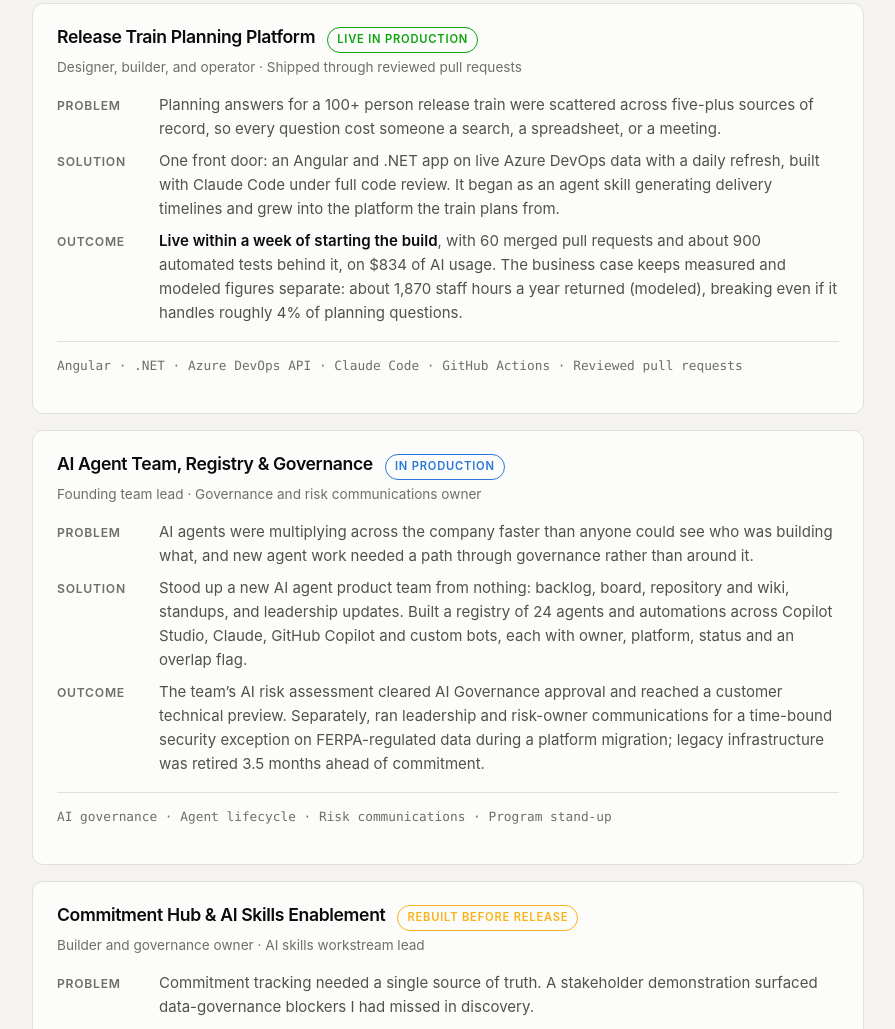
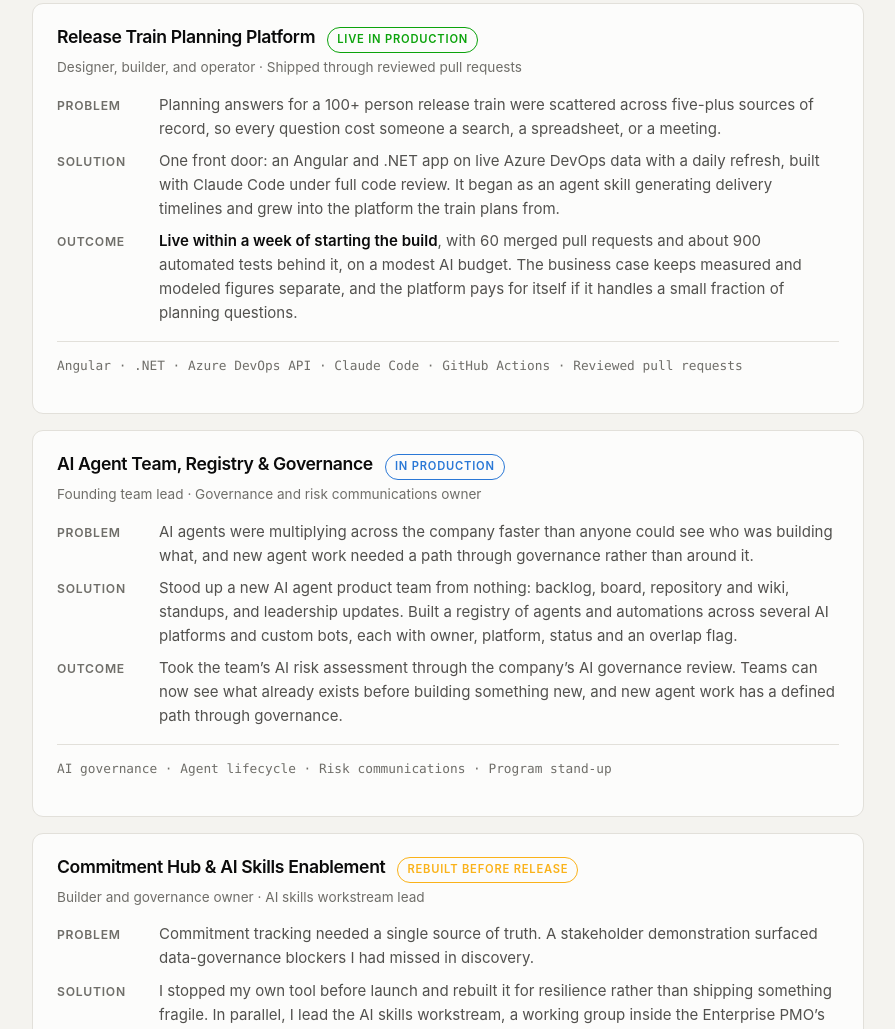
Before and after one commit to jahlilshannon/jahlilshannon-portfolio, a plain HTML site: page index.html in a window 1280 px wide. Shown: the part 1856-2885 px from the top of the page, without its empty margins (192-1087 px from the left). Drawn offline with Linux system fonts and the light colour scheme.

Commit message:
Remove internal security, product and cost details from portfolio

```diff
--- a/index.html
+++ b/index.html
@@ -189,7 +189,7 @@
       <dl>
         <dt>Problem</dt><dd>Planning answers for a 100+ person release train were scattered across five-plus sources of record, so every question cost someone a search, a spreadsheet, or a meeting.</dd>
         <dt>Solution</dt><dd>One front door: an Angular and .NET app on live Azure DevOps data with a daily refresh, built with Claude Code under full code review. It began as an agent skill generating delivery timelines and grew into the platform the train plans from.</dd>
-        <dt>Outcome</dt><dd><strong>Live within a week of starting the build</strong>, with 60 merged pull requests and about 900 automated tests behind it, on $834 of AI usage. The business case keeps measured and modeled figures separate: about 1,870 staff hours a year returned (modeled), breaking even if it handles roughly 4% of planning questions.</dd>
+        <dt>Outcome</dt><dd><strong>Live within a week of starting the build</strong>, with 60 merged pull requests and about 900 automated tests behind it, on a modest AI budget. The business case keeps measured and modeled figures separate, and the platform pays for itself if it handles a small fraction of planning questions.</dd>
       </dl>
       <p class="stack">Angular · .NET · Azure DevOps API · Claude Code · GitHub Actions · Reviewed pull requests</p>
     </article>
@@ -202,8 +202,8 @@
       <p class="proj-role">Founding team lead · Governance and risk communications owner</p>
       <dl>
         <dt>Problem</dt><dd>AI agents were multiplying across the company faster than anyone could see who was building what, and new agent work needed a path through governance rather than around it.</dd>
-        <dt>Solution</dt><dd>Stood up a new AI agent product team from nothing: backlog, board, repository and wiki, standups, and leadership updates. Built a registry of 24 agents and automations across Copilot Studio, Claude, GitHub Copilot and custom bots, each with owner, platform, status and an overlap flag.</dd>
-        <dt>Outcome</dt><dd>The team’s AI risk assessment cleared AI Governance approval and reached a customer technical preview. Separately, ran leadership and risk-owner communications for a time-bound security exception on FERPA-regulated data during a platform migration; legacy infrastructure was retired 3.5 months ahead of commitment.</dd>
+        <dt>Solution</dt><dd>Stood up a new AI agent product team from nothing: backlog, board, repository and wiki, standups, and leadership updates. Built a registry of agents and automations across several AI platforms and custom bots, each with owner, platform, status and an overlap flag.</dd>
+        <dt>Outcome</dt><dd>Took the team’s AI risk assessment through the company’s AI governance review. Teams can now see what already exists before building something new, and new agent work has a defined path through governance.</dd>
       </dl>
       <p class="stack">AI governance · Agent lifecycle · Risk communications · Program stand-up</p>
     </article>
@@ -257,7 +257,7 @@
     <p class="eyebrow">Background</p>
     <h2>Fifteen years in one organization, on both sides of the product</h2>
     <p style="max-width:68ch;color:var(--ink-2);">Six years managing major institutional accounts came first, starting at Smart Tuition and continuing through its 2015 acquisition by Blackbaud: multi-school archdiocesan systems and large independents, running day-to-day operations and serving as the designated channel for product feedback to senior management. That work led directly into the technology organization in 2017. Requirements arrive with the operational context already attached because I spent six years being the person on the other end of them.</p>
-    <p style="max-width:68ch;color:var(--ink-2);">Since then: Project Manager across payments and financial aid, owning the annual PCI compliance audit. Senior Project Manager, in practice program manager for up to five engineering teams, through year one of a global support delivery transformation, six concurrent workstreams and 40 vendor FTEs onboarded across a three-year outsourcing engagement, on-time go-live, a program template later reused for a third product, with the owning organization subsequently reporting savings exceeding $1M. Principal Program Manager since 2025.</p>
+    <p style="max-width:68ch;color:var(--ink-2);">Since then: Project Manager across payments and financial aid, owning the annual PCI compliance audit. Senior Project Manager, in practice program manager for up to five engineering teams, through year one of a global support delivery transformation, six concurrent workstreams and 40 vendor FTEs onboarded across a three-year outsourcing engagement, on-time go-live, a program template later reused for a third product, with the owning organization subsequently reporting significant cost savings. Principal Program Manager since 2025.</p>
     <p style="max-width:68ch;color:var(--ink-2);">Fully remote since 2018, operating on Eastern Time from the Pacific time zone.</p>
     <div class="certs">
       <span class="cert">PMP</span>
```
